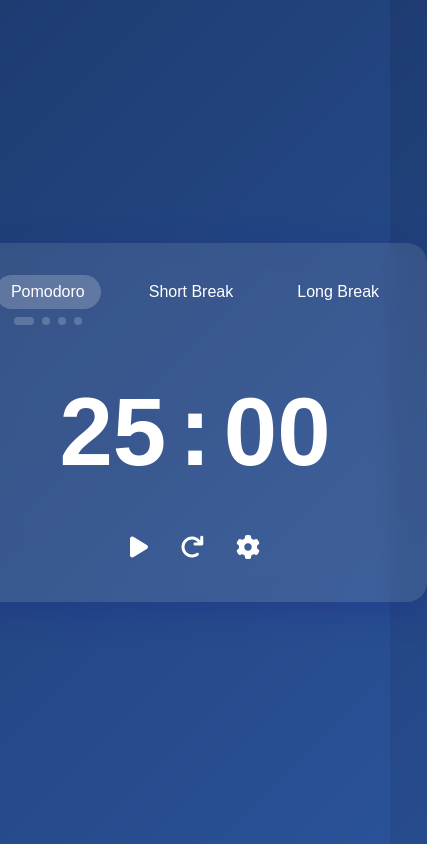
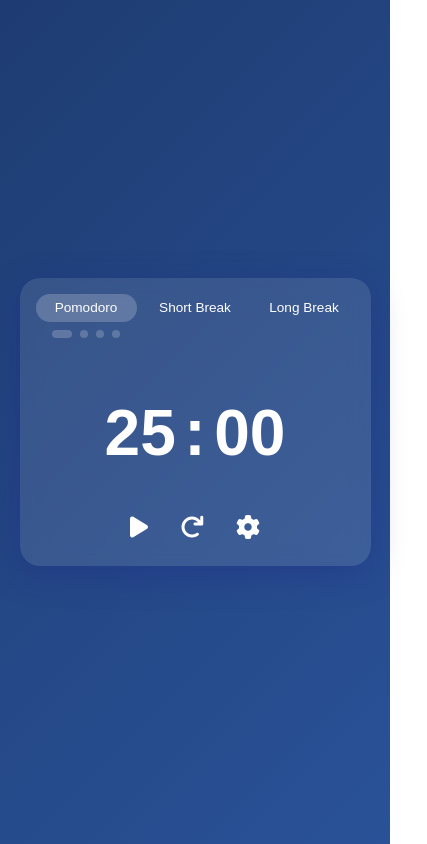
Before and after one commit to iivan-ovic/BYOA-pomodoro2, a plain HTML site: page index.html in a window 390 px wide. Shown: the whole page, 427 px wide, since content can reach past the window. Drawn offline with Linux system fonts and the light colour scheme.

Commit message:
adjusted for mobile

```diff
--- a/styles.css
+++ b/styles.css
@@ -21,6 +21,9 @@
     border-radius: 20px;
     backdrop-filter: blur(10px);
     box-shadow: 0 8px 32px 0 rgba(31, 38, 135, 0.37);
+    width: 90%;
+    max-width: 600px;
+    margin: 1rem;
 }
 
 .timer-controls {
@@ -28,26 +31,30 @@
     display: flex;
     justify-content: center;
     align-items: flex-start;
-    gap: 2rem;
+    gap: 1rem;
+    width: 100%;
 }
 
 .timer-mode {
     display: flex;
     flex-direction: column;
     align-items: center;
-    min-height: 70px; /* Ensure consistent height for all timer modes */
+    min-height: 70px;
+    flex: 1;
+    max-width: 160px;
 }
 
 .timer-btn {
     background: none;
     border: none;
     color: white;
-    padding: 0.5rem 1rem;
+    padding: 0.5rem 0.8rem;
     cursor: pointer;
-    font-size: 1rem;
+    font-size: 0.95rem;
     border-radius: 20px;
     transition: all 0.3s ease;
     white-space: nowrap;
+    width: 100%;
 }
 
 .timer-btn.active {
@@ -97,7 +104,7 @@
 }
 
 .timer-display {
-    font-size: 6rem;
+    font-size: clamp(4rem, 15vw, 6rem);
     font-weight: bold;
     margin: 2rem 0;
     font-family: 'Courier New', monospace;
@@ -303,3 +310,24 @@
 .modal-btn.primary:hover {
     background: #45a049;
 }
+
+/* Media query for small screens */
+@media (max-width: 480px) {
+    .container {
+        padding: 1rem;
+        margin: 0.5rem;
+    }
+
+    .timer-controls {
+        gap: 0.5rem;
+    }
+
+    .timer-mode {
+        max-width: 120px;
+    }
+
+    .timer-btn {
+        padding: 0.4rem 0.5rem;
+        font-size: 0.85rem;
+    }
+}
```
